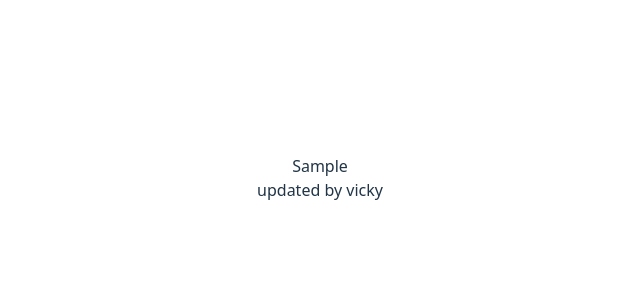
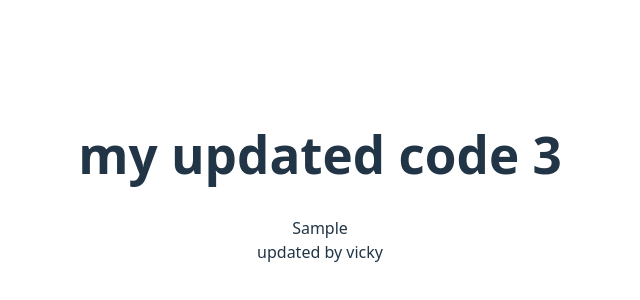
Before and after one commit to vigneshxcode1/gittest, a React (Vite) app in the folder gittest/: page / in a window 1280 px wide. Shown: the part 222-522 px from the top of the page, without its empty margins (320-960 px from the left). Built offline with nearby package versions, Linux system fonts and the light colour scheme.

Commit message:
sample updated

```diff
--- a/gittest/src/App.jsx
+++ b/gittest/src/App.jsx
@@ -10,7 +10,7 @@ function App() {
   return (
     <>
 
-
+<h1>my updated code 3</h1>
     <Sample/>
     </>
   )
```
